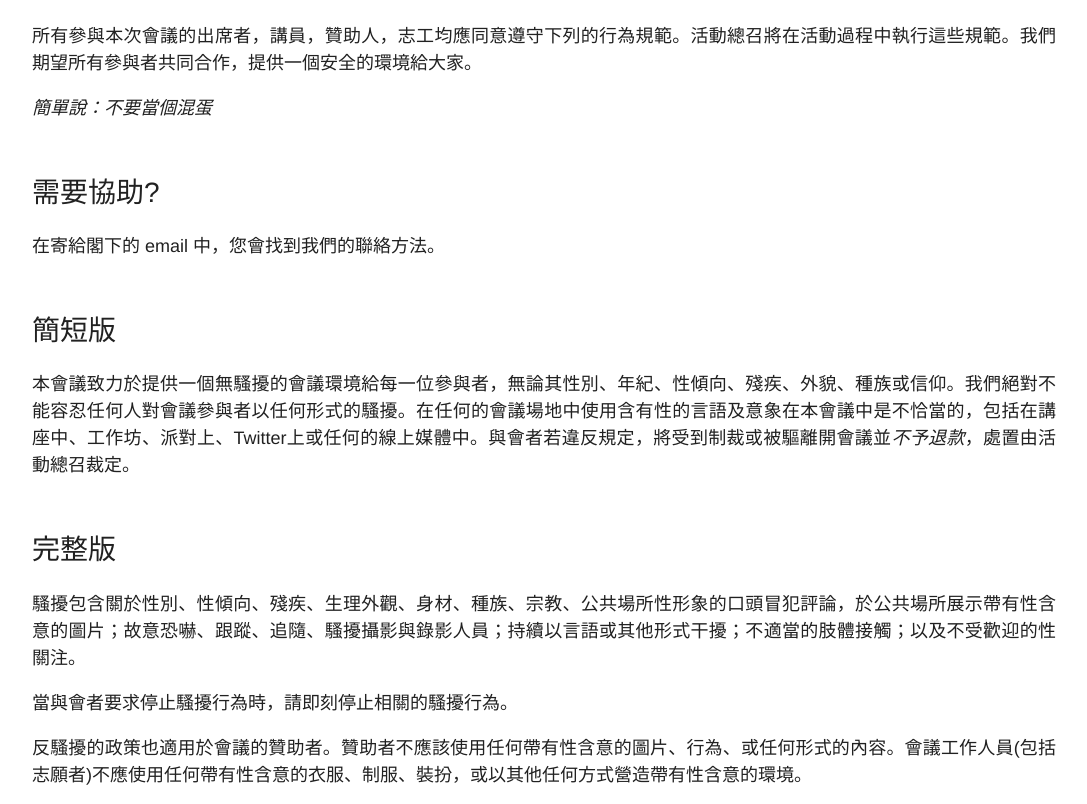
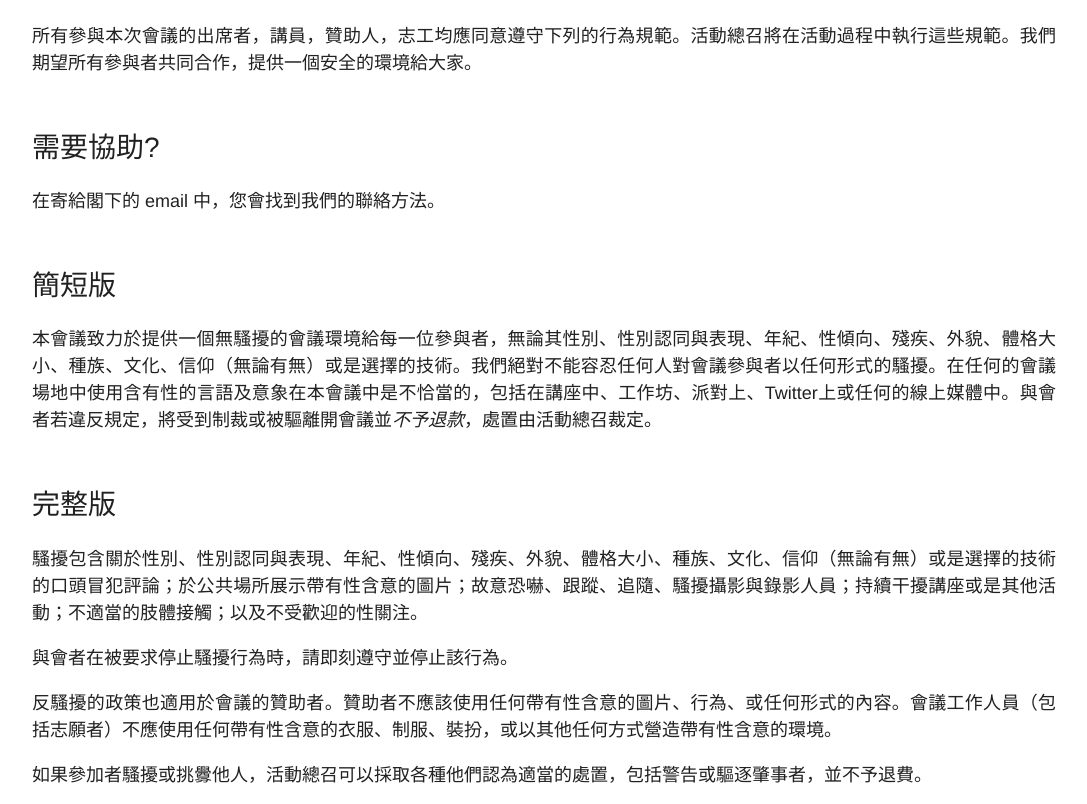
Before and after one commit to confcodeofconduct/confcodeofconduct.com, a website: page index-tw.html in a window 1280 px wide. Shown: the part 143-947 px from the top of the page, without its empty margins (96-1183 px from the left). Drawn offline with Linux system fonts and the light colour scheme.

Commit message:
Update index-tw.html to sync with English version
Removed tl;dr.
Update list of harassment topics.

```diff
--- a/index-tw.html
+++ b/index-tw.html
@@ -67,23 +67,21 @@ em {
 
   <p>所有參與本次會議的出席者，講員，贊助人，志工均應同意遵守下列的行為規範。活動總召將在活動過程中執行這些規範。我們期望所有參與者共同合作，提供一個安全的環境給大家。</p>
 
-<p><em>簡單說：不要當個混蛋</em></p>
-
 <h2>需要協助?</h2>
 
 <p>在寄給閣下的 email 中，您會找到我們的聯絡方法。</p>
 
 <h2>簡短版</h2>
 
-<p>本會議致力於提供一個無騷擾的會議環境給每一位參與者，無論其性別、年紀、性傾向、殘疾、外貌、種族或信仰。我們絕對不能容忍任何人對會議參與者以任何形式的騷擾。在任何的會議場地中使用含有性的言語及意象在本會議中是不恰當的，包括在講座中、工作坊、派對上、Twitter上或任何的線上媒體中。與會者若違反規定，將受到制裁或被驅離開會議並<em>不予退款</em>，處置由活動總召裁定。</p>
+<p>本會議致力於提供一個無騷擾的會議環境給每一位參與者，無論其性別、性別認同與表現、年紀、性傾向、殘疾、外貌、體格大小、種族、文化、信仰（無論有無）或是選擇的技術。我們絕對不能容忍任何人對會議參與者以任何形式的騷擾。在任何的會議場地中使用含有性的言語及意象在本會議中是不恰當的，包括在講座中、工作坊、派對上、Twitter上或任何的線上媒體中。與會者若違反規定，將受到制裁或被驅離開會議並<em>不予退款</em>，處置由活動總召裁定。</p>
 
 <h2>完整版</h2>
 
-<p>騷擾包含關於性別、性傾向、殘疾、生理外觀、身材、種族、宗教、公共場所性形象的口頭冒犯評論，於公共場所展示帶有性含意的圖片；故意恐嚇、跟蹤、追隨、騷擾攝影與錄影人員；持續以言語或其他形式干擾；不適當的肢體接觸；以及不受歡迎的性關注。</p>
+<p>騷擾包含關於性別、性別認同與表現、年紀、性傾向、殘疾、外貌、體格大小、種族、文化、信仰（無論有無）或是選擇的技術的口頭冒犯評論；於公共場所展示帶有性含意的圖片；故意恐嚇、跟蹤、追隨、騷擾攝影與錄影人員；持續干擾講座或是其他活動；不適當的肢體接觸；以及不受歡迎的性關注。</p>
 
-<p>當與會者要求停止騷擾行為時，請即刻停止相關的騷擾行為。</p>
+<p>與會者在被要求停止騷擾行為時，請即刻遵守並停止該行為。</p>
 
-<p>反騷擾的政策也適用於會議的贊助者。贊助者不應該使用任何帶有性含意的圖片、行為、或任何形式的內容。會議工作人員(包括志願者)不應使用任何帶有性含意的衣服、制服、裝扮，或以其他任何方式營造帶有性含意的環境。</p>
+<p>反騷擾的政策也適用於會議的贊助者。贊助者不應該使用任何帶有性含意的圖片、行為、或任何形式的內容。會議工作人員（包括志願者）不應使用任何帶有性含意的衣服、制服、裝扮，或以其他任何方式營造帶有性含意的環境。</p>
 
 <p>如果參加者騷擾或挑釁他人，活動總召可以採取各種他們認為適當的處置，包括警告或驅逐肇事者，並不予退費。</p>
 
```
